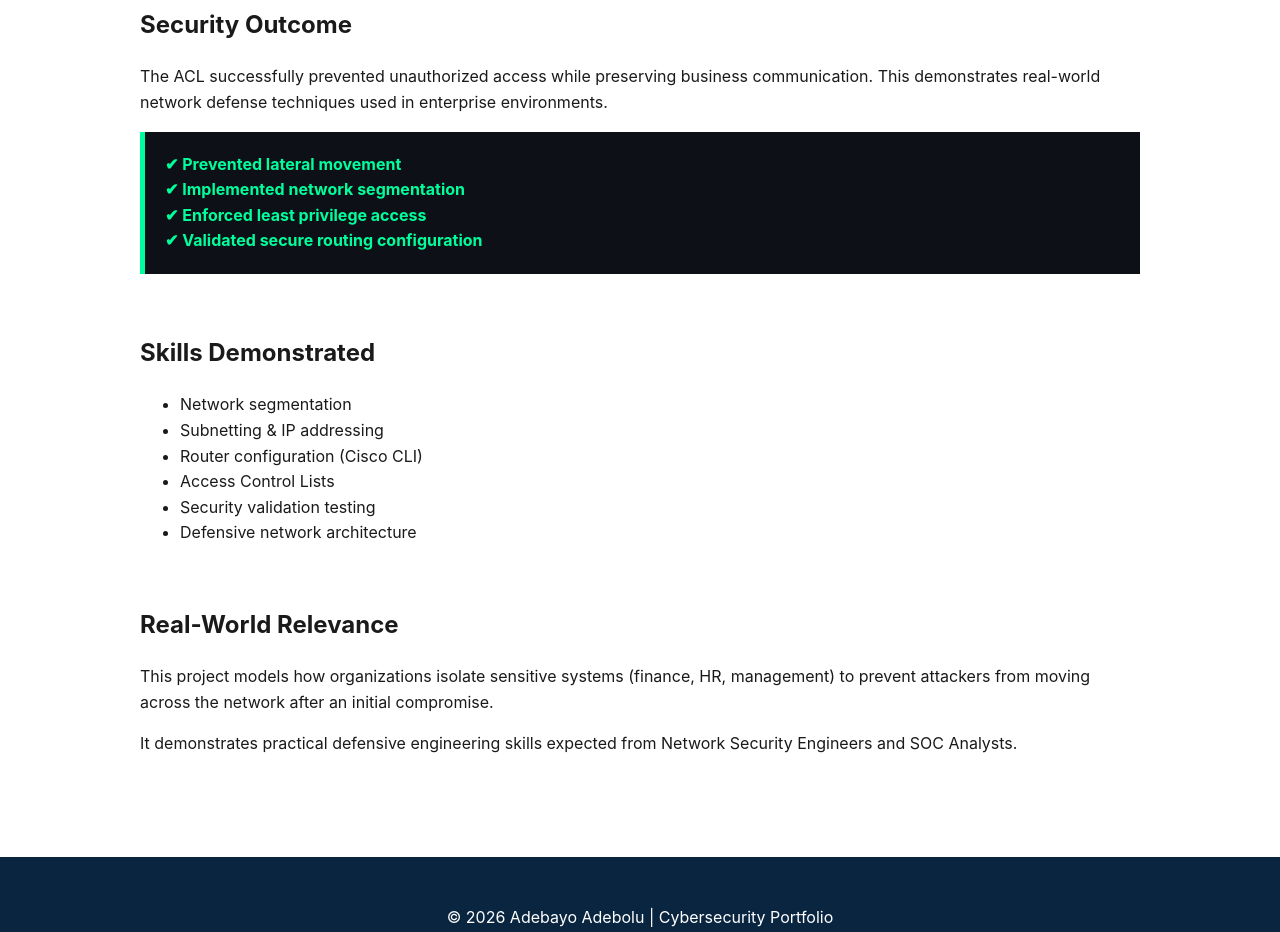
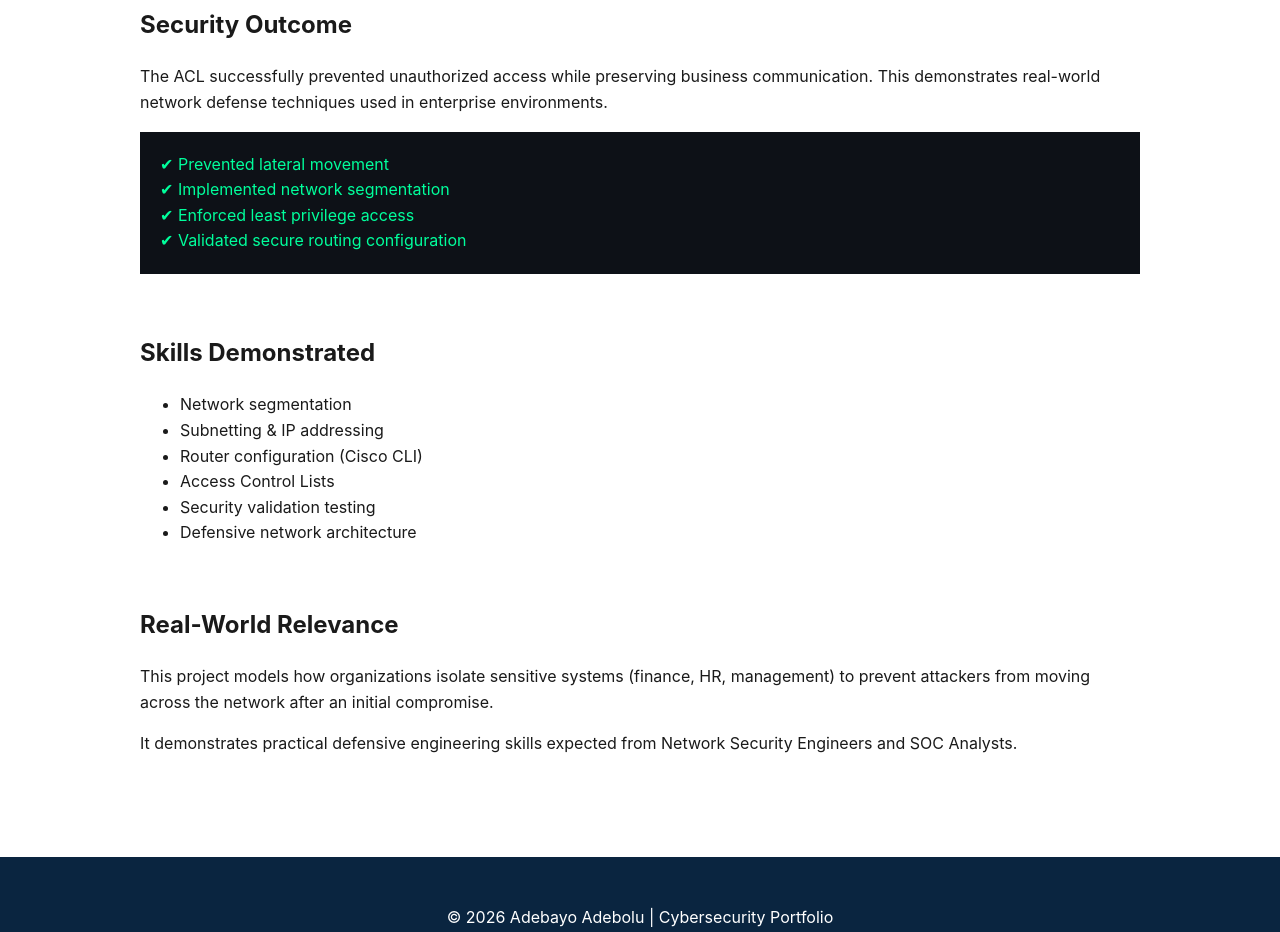
Before and after one commit to imhardeyboi/imhardeyboi.github.io, a plain HTML site: page soho-network-design.html in a window 1280 px wide. Shown: the part 7700-8632 px from the top of the page. Drawn offline with Linux system fonts and the light colour scheme.

Commit message:
Update style.css

```diff
--- a/assets/css/style.css
+++ b/assets/css/style.css
@@ -247,8 +247,10 @@ footer .socials a {
   background:#0d1117;
   color:#00ff9c;
   padding:20px;
-  border-left:5px solid #00ff9c;
-  font-weight:bold;
+  border-left:10px;
+  /*border-left:5px solid #00ff9c;*/
+  overflow:auto;
+  /*font-weight:bold;*/
 }
 
 .logo {
```
